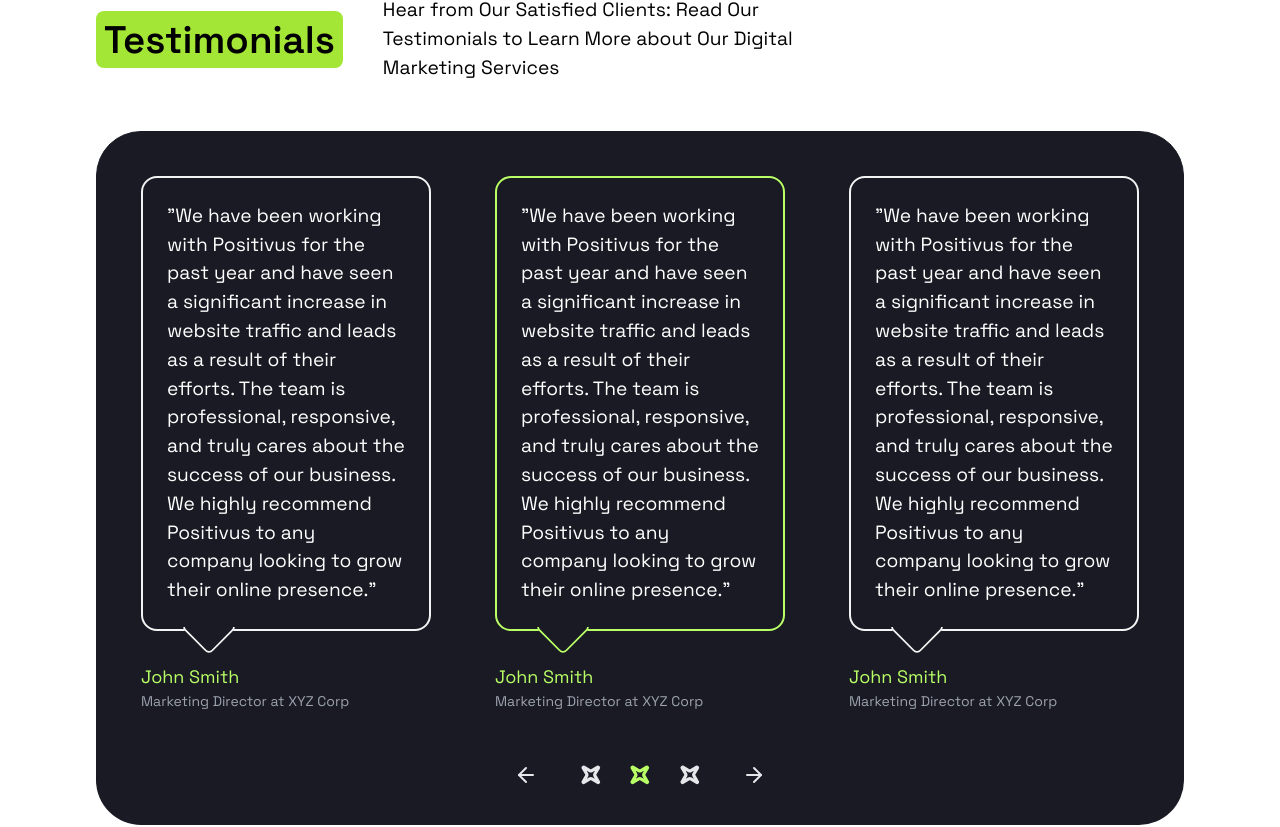
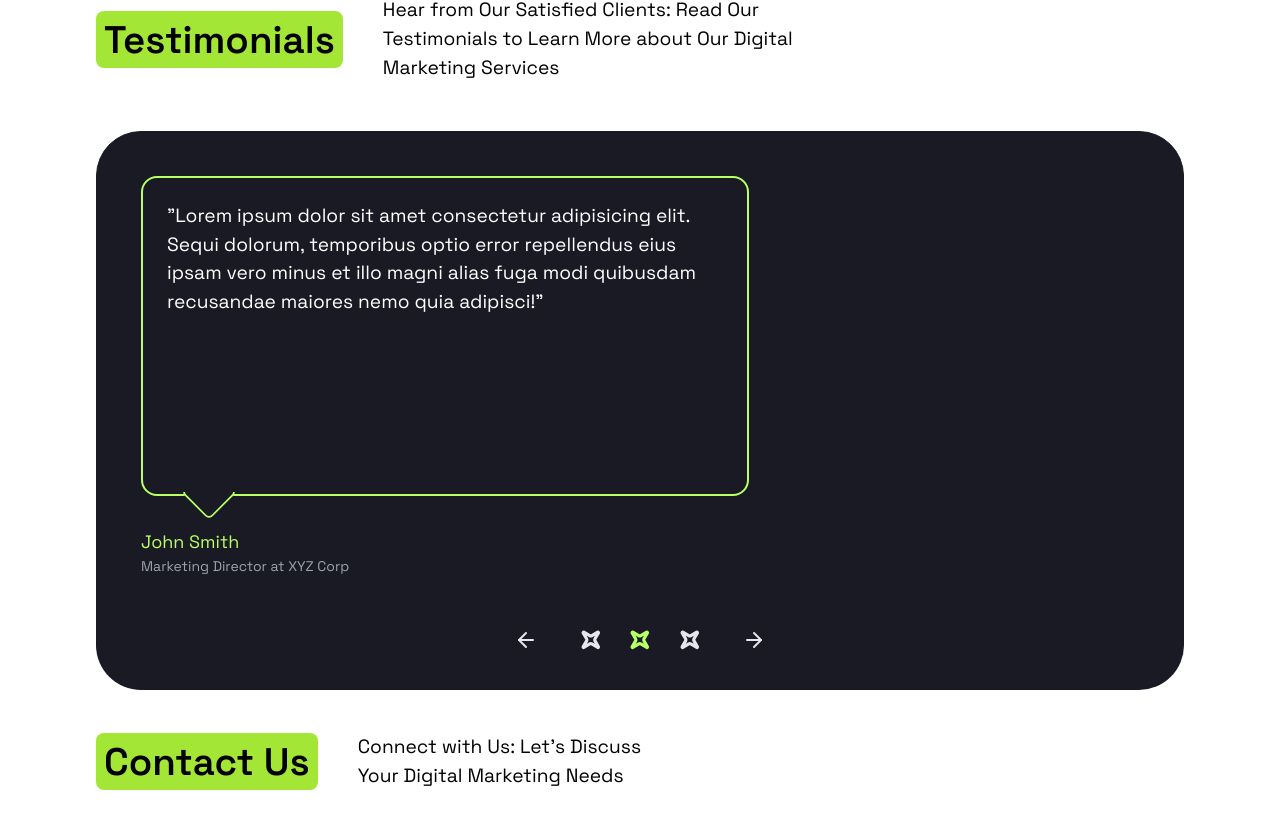
Before and after one commit to LucasMCFidelis/Positivus-Landing-Page, a React (Vite) app: page / in a window 1280 px wide. Shown: the part 5069-5896 px from the top of the page. Built offline with nearby package versions, Linux system fonts and the light colour scheme; what @savvywombat/tailwindcss-grid-areas would draw is missing.

Commit message:
Ajusta tamanho e conteudo dos cards da SectionTestimonials

```diff
--- a/src/components/sectionPage/SectionTestimonials.tsx
+++ b/src/components/sectionPage/SectionTestimonials.tsx
@@ -14,9 +14,9 @@
   const [cardFocus, setCardFocus] = useState<number>(1)
 
   const TestimonialsCard = ({ testimonial, person, position, id }: TestimonialsCardProps) => (
-    <div className="max-w-lg lg:max-w-2xl p-8 bg-[#191A23] text-white relative">
-      <div className={`border-2 ${cardFocus === id ? "border-[#B9FF66]" : "border-[#f3f3f3]"} rounded-2xl p-6`}>
-        <p className="text-paragraph-mobile md:text-paragraph-desktop md:text">
+    <div className={`max-w-lg lg:max-w-2xl p-8 bg-[#191A23] text-white relative ${cardFocus === id ? "block" : "hidden"} `}>
+      <div className={`border-2 ${cardFocus === id ? "border-[#B9FF66]" : "border-[#f3f3f3]"} rounded-2xl p-6 h-[40vh]`}>
+        <p className="text-paragraph-mobile md:text-paragraph-desktop h-[98%] overflow-y-scroll">
           "{testimonial}"
         </p>
       </div>
@@ -46,12 +46,12 @@
       position: "Marketing Director at XYZ Corp"
     },
     {
-      testimonial: "We have been working with Positivus for the past year and have seen a significant increase in website traffic and leads as a result of their efforts. The team is professional, responsive, and truly cares about the success of our business. We highly recommend Positivus to any company looking to grow their online presence.",
+      testimonial: "Lorem ipsum dolor sit amet consectetur adipisicing elit. Sequi dolorum, temporibus optio error repellendus eius ipsam vero minus et illo magni alias fuga modi quibusdam recusandae maiores nemo quia adipisci!",
       person: "John Smith",
       position: "Marketing Director at XYZ Corp"
     },
     {
-      testimonial: "We have been working with Positivus for the past year and have seen a significant increase in website traffic and leads as a result of their efforts. The team is professional, responsive, and truly cares about the success of our business. We highly recommend Positivus to any company looking to grow their online presence.",
+      testimonial: "Lorem ipsum dolor sit amet consectetur adipisicing elit. Sequi dolorum, temporibus optio error repellendus eius ipsam vero minus et illo magni alias fuga modi quibusdam recusandae maiores nemo quia adipisci repellendus eius ipsam vero minus et illo magni alias fuga modi quibusdam recusandae maiores nemo quia adipisci! Lorem ipsum dolor sit amet consectetur adipisicing elit. Sequi dolorum, temporibus optio error repellendus eius ipsam vero minus et illo magni alias fuga modi quibusdam recusandae maiores nemo quia adipisci!",
       person: "John Smith",
       position: "Marketing Director at XYZ Corp"
     },
@@ -79,7 +79,7 @@
           >
             <ArrowLeft />
           </Button>
-          <div className="flex gap-2 items-center justify-between text-zinc-200">
+          <div className="flex w-full lg:w-fit gap-2 items-center justify-center text-zinc-200">
             {testimonials.map((_, idx) => (
               <Button
                 colorBG={"dark"}
```
